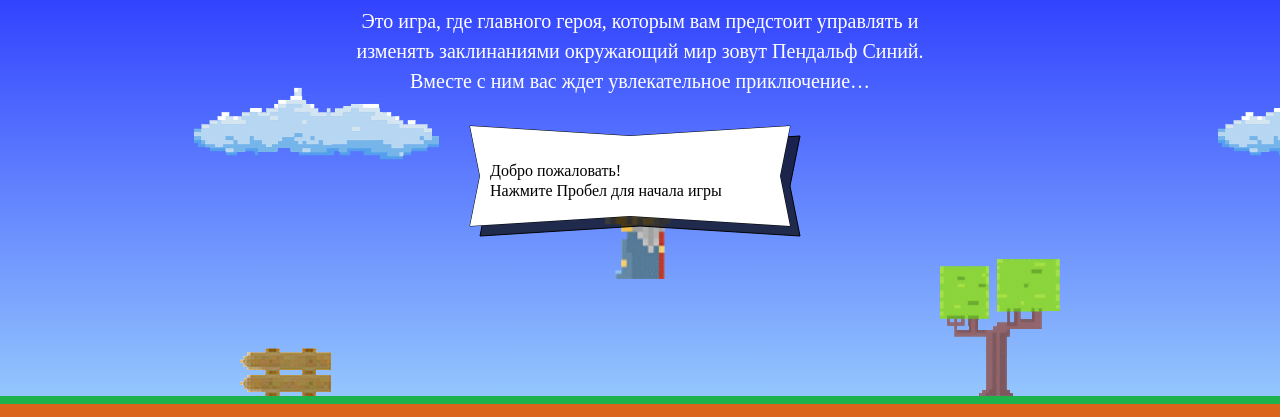
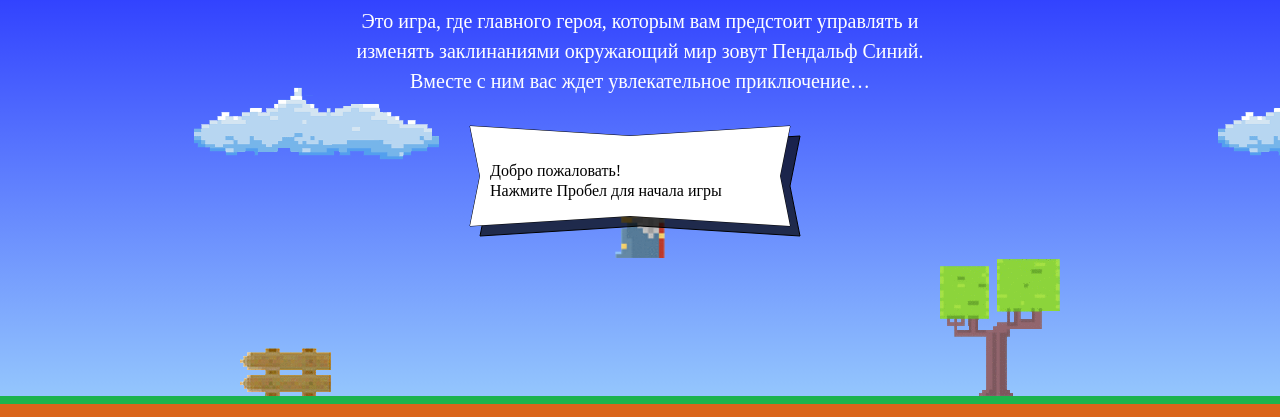
Before and after one commit to KirillPotekhin/370503-code-and-magick, a website: page index.html in a window 1280 px wide. Shown: the part 203-620 px from the top of the page. Drawn offline with Linux system fonts and the light colour scheme; a web font is replaced by a local one.

Commit message:
Исправления опечаток

```diff
--- a/index.html
+++ b/index.html
@@ -195,7 +195,7 @@
   var wizardWidth = 70;
 
   var getWizardHeight = function () {
-    return 1.337 * wizardWidth * 1.337;
+    return 1.337 * wizardWidth;
   };
 
   var getWizardX = function (width) {
```
